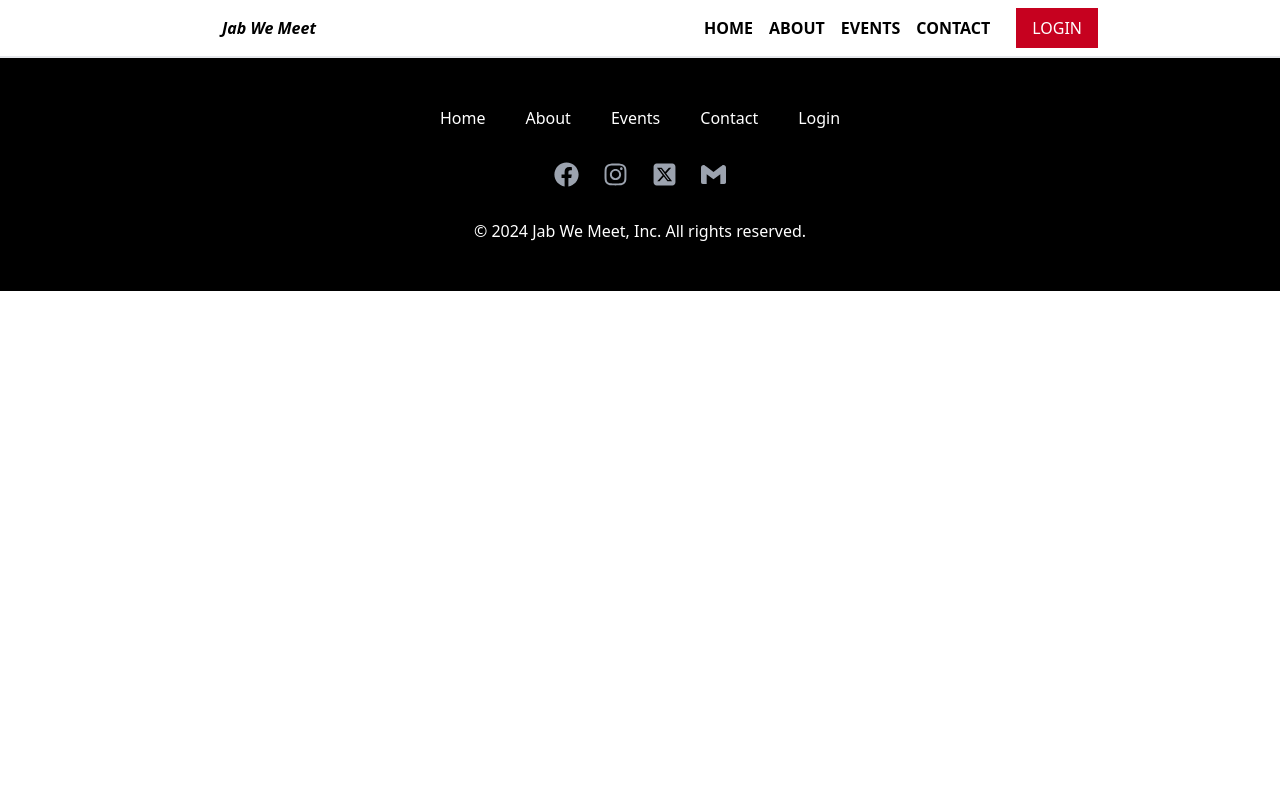
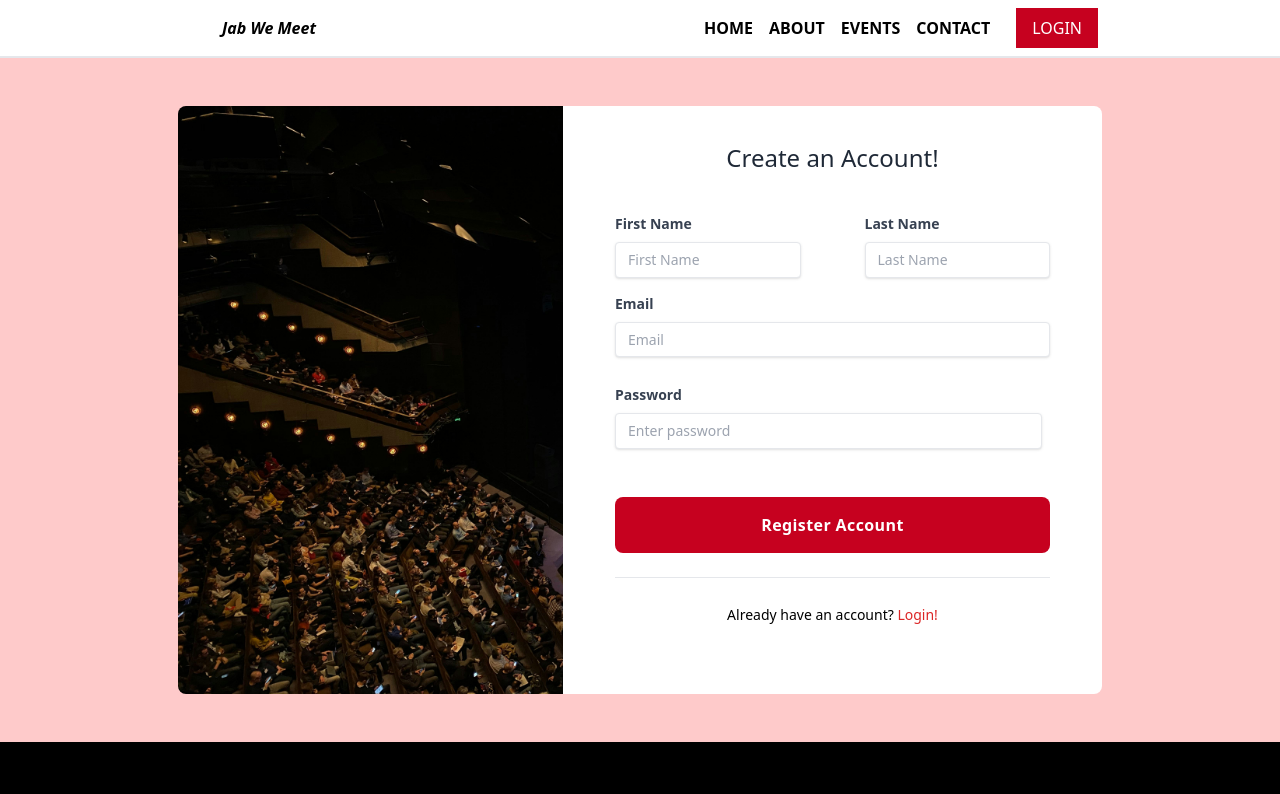
Before and after one commit to HeyPiyushDalmia/JabWeMeet, a React (Create React App) app: page /signup in a window 1280 px wide. Shown: the top 794 px of the page. Built offline with nearby package versions, Linux system fonts and the light colour scheme.

Commit message:
contact and register  page intial

```diff
--- a/src/App.js
+++ b/src/App.js
@@ -6,6 +6,7 @@ import Footer from "./components/Footer";
 import Contact from "./components/Contactus"
 import About from "./components/About";
 import Login from "./components/Login";
+import Signup from './components/Signup'
 import CreateEvent from "./components/CreateEvent";
 import '../src/Assets/Css/Styles.css'
 function App() {
@@ -26,6 +27,8 @@ function App() {
      <Route path="/contact" element={<Contact />} />
      <Route path="/login" element={<Login />} />
      <Route path="/createevent" element={<CreateEvent />} />
+     <Route path="/signup" element={<Signup />} />
+
 
      </Routes>
 
--- a/src/Assets/Css/Styles.css
+++ b/src/Assets/Css/Styles.css
@@ -47,7 +47,7 @@
 
   .login_button:hover
   {
-    background-color: #71b475 ;
+    background-color: #000000 ;
   }
 
 
--- a/src/components/Contactus.js
+++ b/src/components/Contactus.js
@@ -1,26 +1,13 @@
 import React from 'react'
-
-
-
-
 import { FaPhoneAlt } from "react-icons/fa";
-
 import { IoMdMail } from "react-icons/io";
-
 import { FaMapMarkerAlt } from "react-icons/fa";
-
-
-
-
-
-
-
 
 export default function Contactus() {
   return (
     <div>
 
-<section className="bg-white dark:bg-gray-900">
+<section className="bg-red-100 dark:bg-red-100">
   <div className="py-8 lg:py-16 px-4 mx-auto max-w-screen-md">
       <h2 className="mb-4 text-4xl tracking-tight font-extrabold text-center text-gray-900 dark:text-white">Contact Us</h2>
       <p className="mb-8 lg:mb-16 font-light text-center text-gray-500 dark:text-gray-400 sm:text-xl">"Got questions, ideas, or just want to say hi? We're here to help you make every meeting memorable. Reach out, and let's create something amazing together!"</p>
@@ -28,7 +15,7 @@ export default function Contactus() {
   </div>
 </section>
 
-<div className="flex flex-col items-center w-full min-h-screen p-8 bg-gray-100">
+<div className="flex flex-col items-center w-full min-h-screen p-8 bg-white">
       <div className="grid w-full max-w-6xl gap-8 md:grid-cols-2">
         <div className="space-y-8">
           <div className="grid gap-4 md:grid-cols-1 lg:grid-cols-1">
@@ -52,25 +39,25 @@ export default function Contactus() {
               <IoMdMail className="w-10 h-10 text-[#E65100]" />
               <div>
                 <h3 className="text-lg font-bold">Email</h3>
-                <p className="text-gray-600">youremail@here.com</p>
-                <p className="text-gray-600">www.yourweb.com</p>
+                <p className="text-gray-600">customersupport@jabwemeet.com</p>
+                <p className="text-gray-600">www.jabwemeet.com</p>
               </div>
             </div>
           </div>
           <form className="space-y-4">
             <div className="space-y-2">
-              <label >Name</label>
-              <input id="name" placeholder="Enter your name" />
+              <label className="mx-2" >Name</label>
+              <input className="mx-5 w-4/5 h-3/3 px-3 py-2 text-sm leading-tight text-gray-700 dark:text-white border rounded shadow appearance-none focus:outline-none focus:shadow-outline" id="name" placeholder="Enter your name" />
             </div>
             <div className="space-y-2">
-              <label >Email</label>
-              <input id="email" placeholder="Enter your email" type="email" />
+              <label className="mx-2" >Email</label>
+              <input id="email" placeholder="Enter your email" type="email" className='mx-5 w-4/5 h-3/3 px-3 py-2 text-sm leading-tight text-gray-700 dark:text-white border rounded shadow appearance-none focus:outline-none focus:shadow-outline' />
             </div>
             <div className="space-y-2">
-              <label >Feedback</label>
-              <textarea id="feedback" placeholder="Enter your feedback" className="min-h-[100px]" />
+              <label className="mx-2">Feedback</label>
+              <textarea clas id="feedback" placeholder="Enter your feedback" className="min-h-[100px] mx-5 w-4/5 h-3/3 px-3 py-2 text-sm leading-tight text-gray-700 dark:text-white border rounded shadow appearance-none focus:outline-none focus:shadow-outline" />
             </div>
-            <button type="submit">Submit Feedback</button>
+            <button type="submit" className="login_button flex item-center  w-4/5   hover: ml-auto m-auto">Submit Feedback</button>
           </form>
         </div>
         <div className="w-full h-[500px]">
@@ -85,15 +72,6 @@ export default function Contactus() {
       </div>
     </div>
 
-
-
-
-
-
-
-
-
-
     </div>
   )
 }
--- a/src/components/Login.js
+++ b/src/components/Login.js
@@ -1,10 +1,10 @@
 import React from "react";
 import { Link } from "react-router-dom";
-import login_page from "../Assets/img/home_hero_image.jpg";
+import login_image from "../Assets/img/login_image.jpg";
 export default function Login() {
   return (
     <>
-      <div className="grid md:grid-cols-2 min-h-screen w-full">
+      <div className="grid md:grid-cols-2 min-h-screen w-full bg-red-100">
         <div className="flex items-center justify-center bg-primary text-primary-foreground">
           <div className="max-w-md space-y-6 px-4 py-12 sm:px-6 lg:px-8">
             <div className="space-y-2 text-center">
@@ -38,14 +38,14 @@ export default function Login() {
             <p className="text-center text-sm text-muted-foreground">
               Don&apos;t have an account?{" "}
               <button className="p-x-5 text-red-600 text-bold">
-                <Link to="/">Sign up</Link>
+                <Link to="/signup">Sign up</Link>
               </button>
             </p>
           </div>
         </div>
         <div className="hidden md:block">
           <img
-            src={login_page}
+            src={login_image}
             alt="Login illustration"
             width={1920}
             height={1080}
--- /dev/null
+++ b/src/components/Signup.js
@@ -0,0 +1,96 @@
+import React from 'react'
+import home_image from '../Assets/img/home_hero_image.jpg'
+
+export default function Signup() {
+  return (
+ <>
+
+<div className="h-full bg-red-200 dark:bg-gray-900">
+	{/* <!-- Container --> */}
+	<div className="mx-auto">
+		<div className="flex justify-center px-6 py-12">
+			{/* <!-- Row --> */}
+			<div className="w-full xl:w-3/4 lg:w-11/12 flex">
+				{/* <!-- Col --> */}
+				<div className="w-full h-auto bg-gray-400 dark:bg-gray-800 hidden lg:block lg:w-5/12 bg-cover rounded-l-lg"
+					style={{backgroundImage:`url(${home_image})`}}></div>
+				{/* <!-- Col --> */}
+				<div className="w-full lg:w-7/12 bg-white dark:bg-gray-700 p-5 rounded-lg lg:rounded-l-none">
+					<h3 className="py-4 text-2xl text-center text-gray-800 dark:text-white">Create an Account!</h3>
+					<form className="px-8 pt-6 pb-8 mb-4 bg-white dark:bg-gray-800 rounded">
+						<div className="mb-4 md:flex gap-12">
+							<div className="mb-4 md:mr-2 md:mb-0">
+								<label className="block mb-2 text-sm font-bold text-gray-700 dark:text-white " for="firstName">
+                                    First Name
+                                </label>
+								<input
+                                    className=" w-full h-3/3 px-3 py-2 text-sm leading-tight text-gray-700 dark:text-white border rounded shadow appearance-none focus:outline-none focus:shadow-outline "
+                                    id="firstName"
+                                    type="text"
+                                    placeholder="First Name"
+                                />
+							</div>
+							<div className="md:ml-2">
+								<label className="block mb-2 text-sm font-bold text-gray-700 dark:text-white " for="lastName">
+                                    Last Name
+                                </label>
+								<input
+                                    className="w-full px-3 py-2 text-sm leading-tight text-gray-700 dark:text-white border rounded shadow appearance-none focus:outline-none focus:shadow-outline px-10"
+                                    id="lastName"
+                                    type="text"
+                                    placeholder="Last Name"
+                                />
+							</div>
+						</div>
+						<div className="mb-4">
+							<label className="block mb-2 text-sm font-bold text-gray-700 dark:text-white" for="email">
+                                Email
+                            </label>
+							<input
+                                className="w-full px-3 py-2 mb-3 text-sm leading-tight text-gray-700 dark:text-white border rounded shadow appearance-none focus:outline-none focus:shadow-outline"
+                                id="email"
+                                type="email"
+                                placeholder="Email"
+                            />
+						</div>
+						<div className="mb-4">
+							<div className="mb-4 md:mr-2 md:mb-0">
+								<label className="block mb-2 text-sm font-bold text-gray-700 dark:text-white" for="password">
+                                    Password
+                                </label>
+								<input
+                                    className="w-full px-3 py-2 mb-3 text-sm leading-tight text-gray-700 dark:text-white border rounded shadow appearance-none focus:outline-none focus:shadow-outline"
+                                    id="password"
+                                    type="password"
+                                    placeholder="Enter password"
+                                />
+
+							</div>
+
+						</div>
+						<div className="mb-6 text-center">
+							<button
+                                className="w-full px-4 py-2 font-bold text-white rounded-full hover:bg-blue-700 dark:bg-blue-700 dark:text-white dark:hover:bg-blue-900 focus:outline-none focus:shadow-outline login_button"
+                                type="button"
+                            >
+                                Register Account
+                            </button>
+						</div>
+						<hr className="mb-6 border-t" />
+						<div className="text-center">
+							<a className="inline-block text-sm dark:text-blue-500 align-baseline hover:text-blue-800"
+								href="./index.html">
+								Already have an account? <span className="text-red-600"> Login! </span>
+							</a>
+						</div>
+					</form>
+				</div>
+			</div>
+		</div>
+	</div>
+</div>
+
+
+ </>
+  )
+}
```
Also changed, not shown: 1 other file (tests, documents, lock files or other folders).
